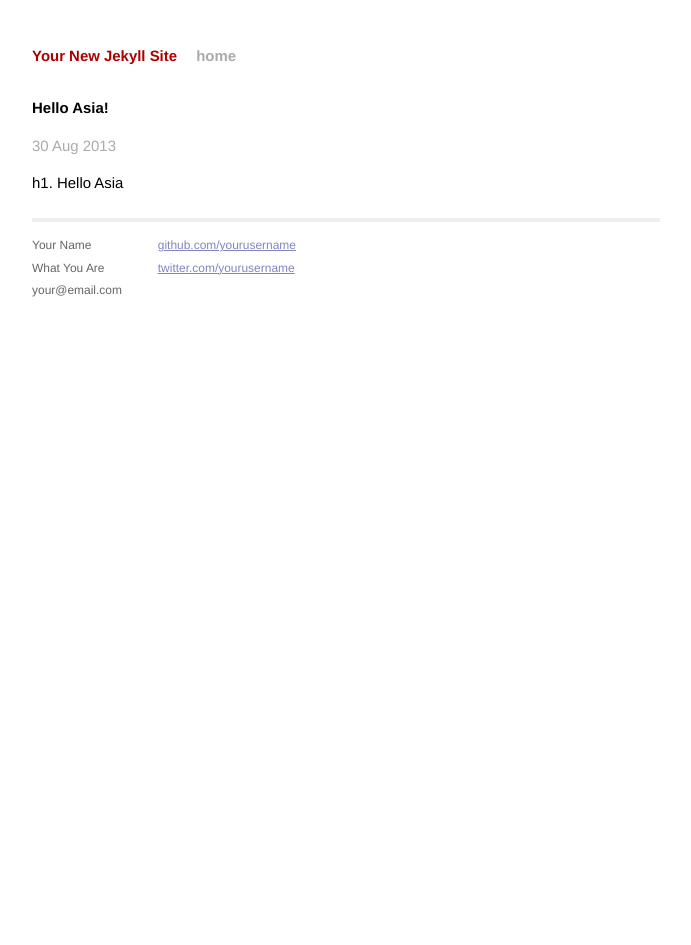
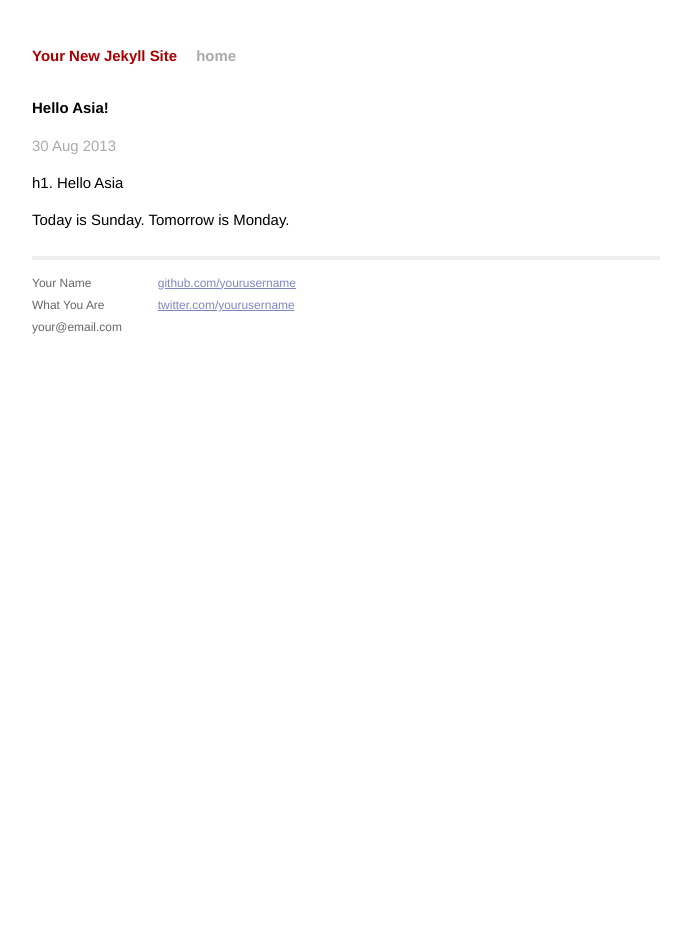
Before and after one commit to benha2013/test-static, a Jekyll site: the page built from _posts/2013-08-31-hello-asia.markdown, in a window 1280 px wide. Shown: the whole page, without its empty margins (294-985 px from the left). Built offline with Jekyll 4.4.1, drawn with Linux system fonts in a browser that asks for light colours; Markdown is read by kramdown in place of the engine named in the settings.

Commit message:
Update 2013-08-31-hello-asia.markdown

```diff
--- a/_posts/2013-08-31-hello-asia.markdown
+++ b/_posts/2013-08-31-hello-asia.markdown
@@ -6,3 +6,5 @@ categories: jekyll update
 ---
 
 h1. Hello Asia
+
+Today is Sunday. Tomorrow is Monday.
```
